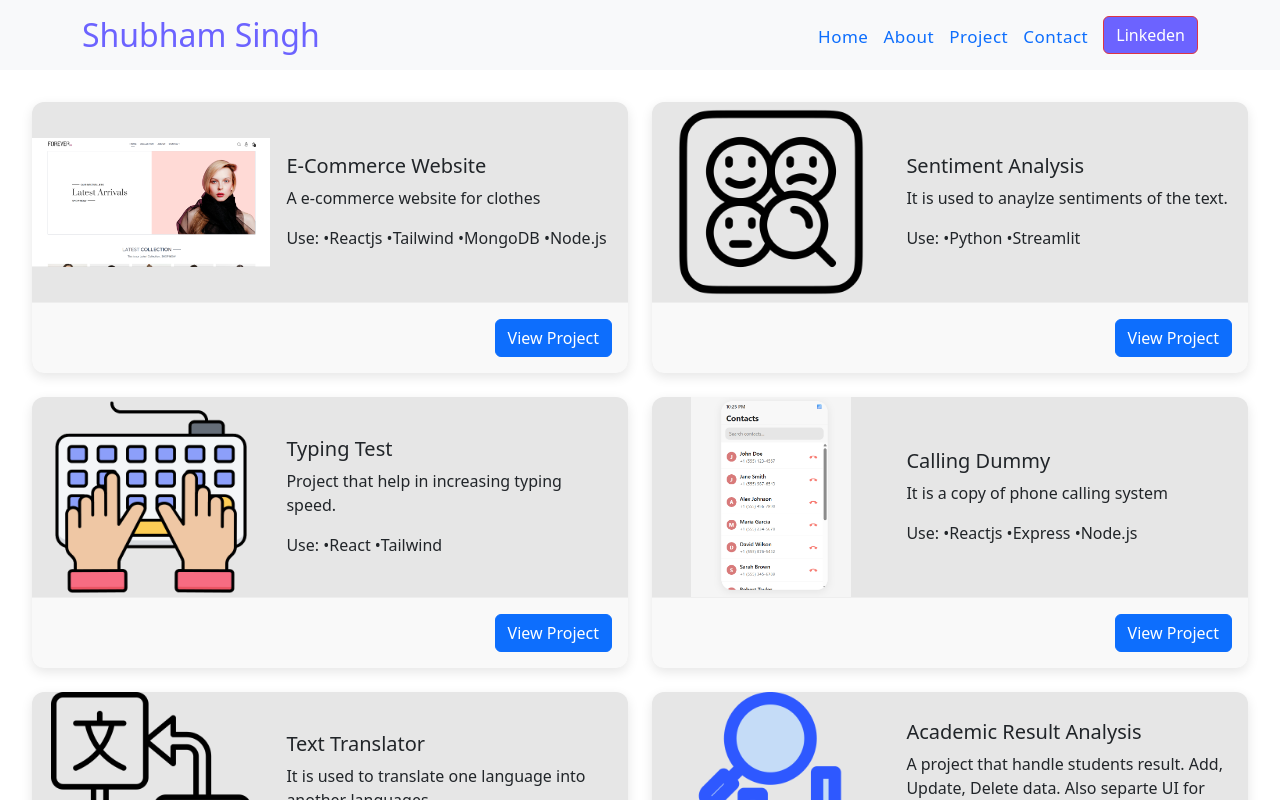
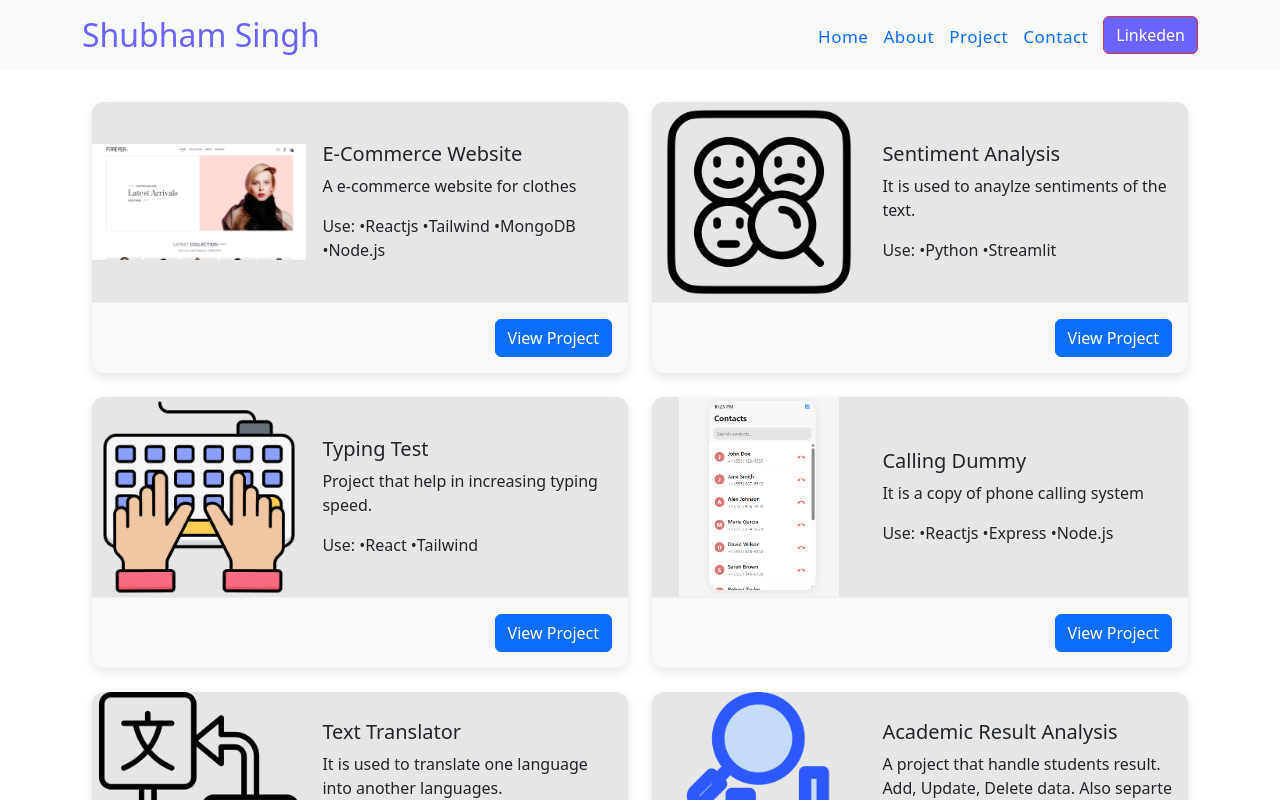
Before and after one commit to Shubhamcse08/_portfolio, a React (Vite) app in the folder client/: page /playlist in a window 1280 px wide. Shown: the top 800 px of the page. Built offline with nearby package versions, Linux system fonts and the light colour scheme.

Commit message:
Update playlist.css

```diff
--- a/client/src/components/playlist.css
+++ b/client/src/components/playlist.css
@@ -1,5 +1,7 @@
 .project-container {
   padding: 2rem;
+  margin-left:60px;
+  margin-right:60px;
 }
 
 .project-card {
```
